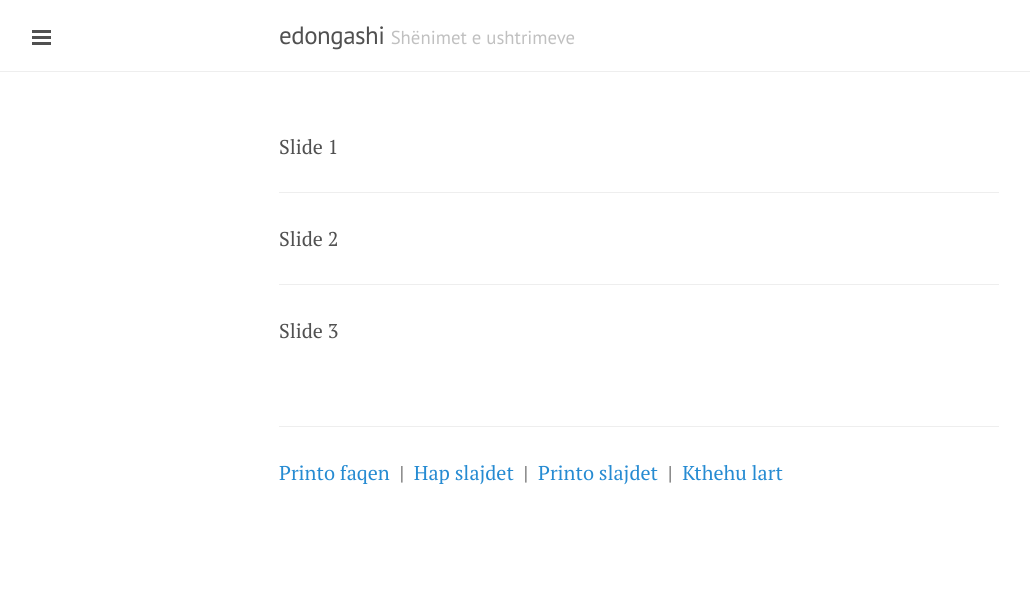
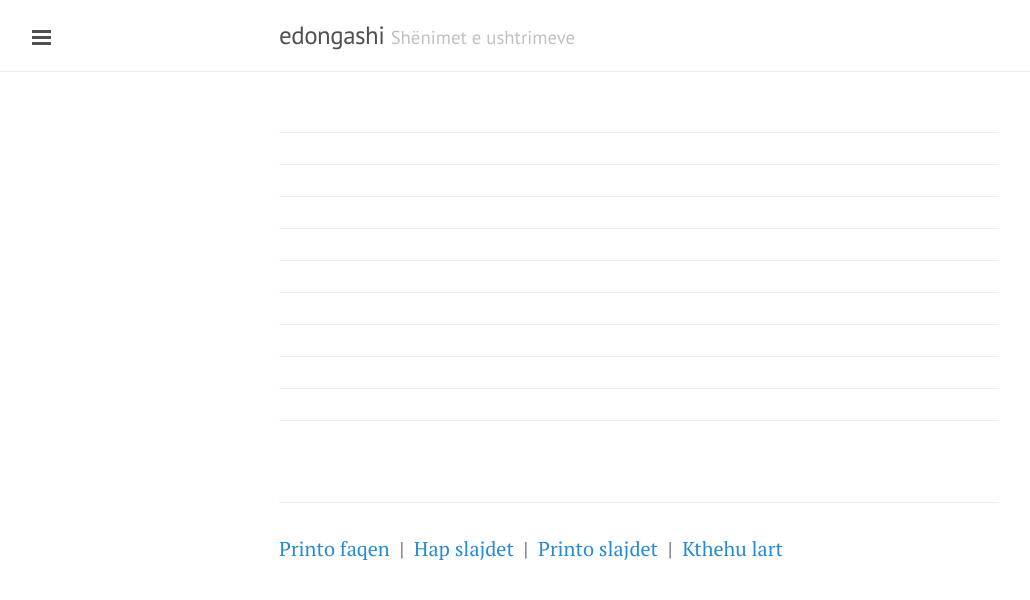
Before and after one commit to edongashi/edongashi.github.io, a Jekyll site: the page built from slides_demo.md, in a window 1280 px wide. Shown: the top 600 px of the page, without its empty margins (1-1031 px from the left). Built offline with Jekyll 4.4.1, drawn with Linux system fonts in a browser that asks for light colours; our own code applies the rules of GitHub Pages for plain Markdown files.

Commit message:
Update slides_demo.md

```diff
--- a/slides_demo.md
+++ b/slides_demo.md
@@ -1,9 +1,20 @@
-Slide 1
 
 ---
 
-Slide 2
+---
 
 ---
 
-Slide 3
+---
+
+---
+
+---
+
+---
+
+---
+
+---
+
+---
```
